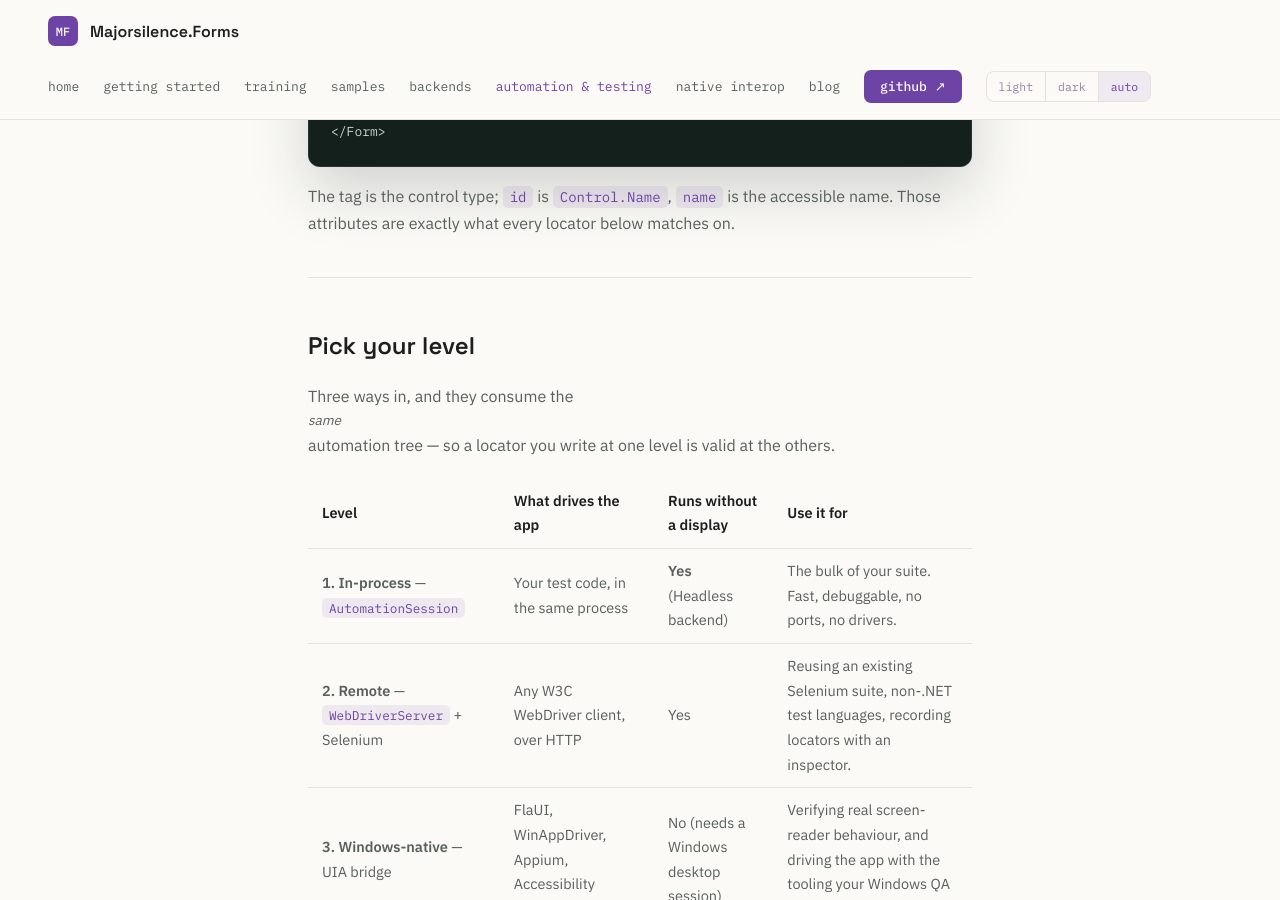
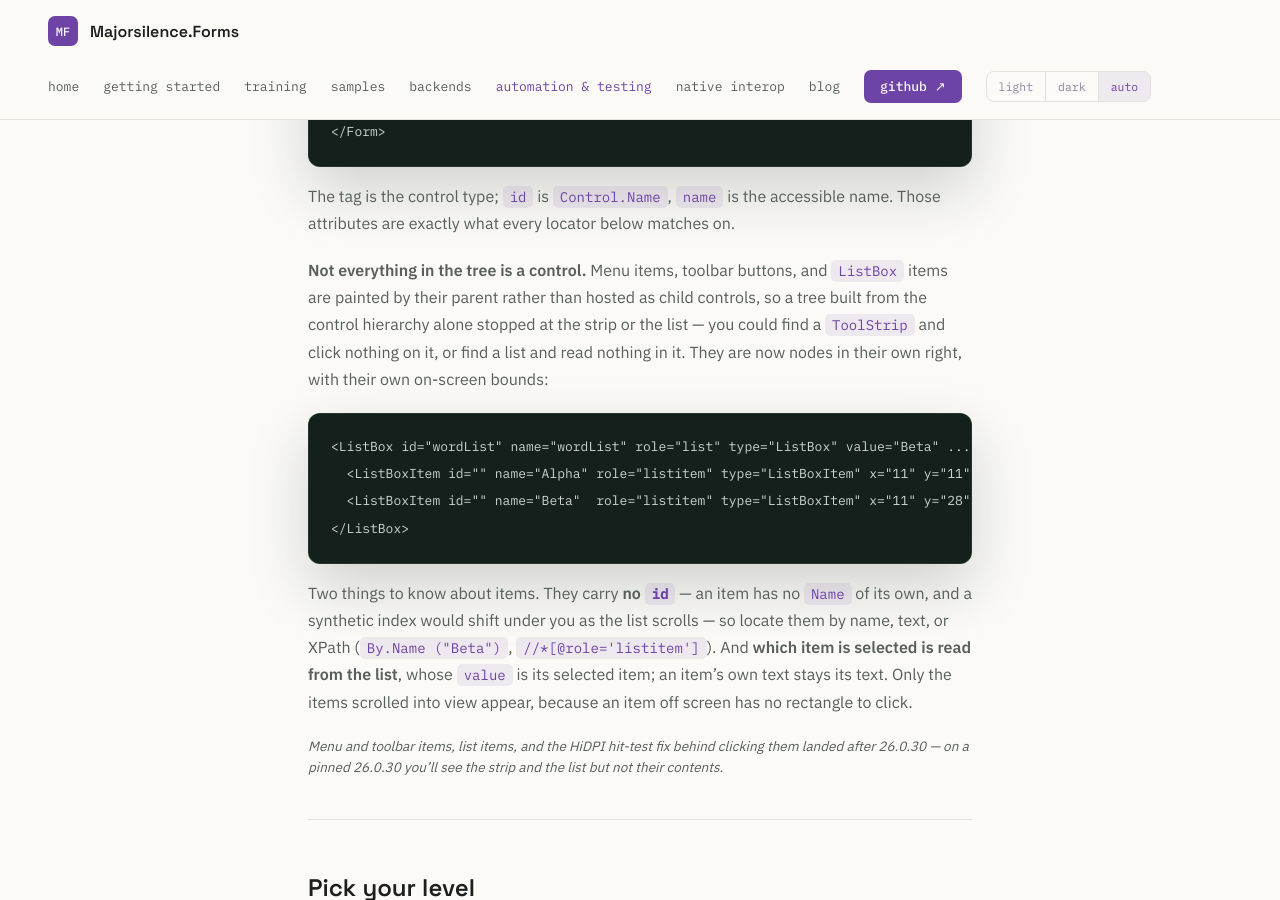
Before and after one commit to majorsilence/forms-site, a Jekyll site: the page built from automation.md, in a window 1280 px wide and 900 px high, scrolled down 2023 px. Built offline with Jekyll 4.4.1, drawn with Linux system fonts in a browser that asks for light colours; some of the changed text lies outside the part shown.

Commit message:
Update automation.md

````diff
--- a/automation.md
+++ b/automation.md
@@ -66,6 +66,27 @@ live UI as XML — which is what makes locators recordable, snapshots diffable,
 The tag is the control type; `id` is `Control.Name`, `name` is the accessible name. Those attributes are
 exactly what every locator below matches on.
 
+**Not everything in the tree is a control.** Menu items, toolbar buttons, and `ListBox` items are painted
+by their parent rather than hosted as child controls, so a tree built from the control hierarchy alone
+stopped at the strip or the list — you could find a `ToolStrip` and click nothing on it, or find a list and
+read nothing in it. They are now nodes in their own right, with their own on-screen bounds:
+
+```xml
+<ListBox id="wordList" name="wordList" role="list" type="ListBox" value="Beta" ... >
+  <ListBoxItem id="" name="Alpha" role="listitem" type="ListBoxItem" x="11" y="11" width="258" height="17" />
+  <ListBoxItem id="" name="Beta"  role="listitem" type="ListBoxItem" x="11" y="28" width="258" height="17" />
+</ListBox>
+```
+
+Two things to know about items. They carry **no `id`** — an item has no `Name` of its own, and a synthetic
+index would shift under you as the list scrolls — so locate them by name, text, or XPath
+(`By.Name ("Beta")`, `//*[@role='listitem']`). And **which item is selected is read from the list**, whose
+`value` is its selected item; an item's own text stays its text. Only the items scrolled into view appear,
+because an item off screen has no rectangle to click.
+
+*Menu and toolbar items, list items, and the HiDPI hit-test fix behind clicking them landed after 26.0.30
+— on a pinned 26.0.30 you'll see the strip and the list but not their contents.*
+
 ---
 
 ## Pick your level
@@ -617,6 +638,12 @@ End Using
 **Supported commands:** new/delete session, find element(s), click, send keys, clear, get text, get name
 (role), get attribute, get rect, get enabled, **page source** (`GET …/source`, XML), screenshot (PNG, via
 the offscreen renderer), and `GET /status`.
+
+One asymmetry to know about: everything above works against a window on any backend, but **screenshots
+are Headless-only**. `GET …/screenshot` renders through `HeadlessRenderer`, which refuses a window it
+doesn't host — point it at a desktop app on the Avalonia backend and it answers `Window is not hosted on
+the Headless backend`. Read the tree instead, and take screenshots in the headless test run where
+[golden images](#visual) live anyway.
 
 **Locator strategies:** `id`, `name`, `tag name` (role), `xpath`, `css selector` (`#id` and `[name='…']`
 forms), plus the custom `role`, `type`, and `link text`. Element references re-resolve against a fresh
@@ -1409,7 +1436,7 @@ The tools it exposes:
 | `ui_click` | `target`, `strategy` | confirmation, or why it was refused |
 | `ui_type` | `target`, `text`, `strategy`, `clear` | what the control reads afterwards |
 | `ui_wait_for` | `target`, `strategy`, `timeoutMs`, `requireEnabled` | readiness, or why the wait timed out |
-| `ui_screenshot` | — | a PNG of the window |
+| `ui_screenshot` | — | a PNG of the window — [Headless-hosted windows only](#level-2) |
 
 Three decisions in there worth copying if you build your own:
 
@@ -1420,6 +1447,19 @@ Three decisions in there worth copying if you build your own:
   recognise, so an unchecked typo would silently search the wrong way and answer "not found".
 - **`ui_click` and `ui_type` are annotated destructive, the rest read-only**, which is what a host shows
   the user when deciding what to auto-approve.
+
+**Something to point it at.** `samples/AutomationTarget` is a small app built for exactly this: it starts
+the endpoint itself and prints the commands to drive it.
+
+```
+dotnet run --project samples/AutomationTarget -- --webdriver 4444
+```
+
+Its controls each exercise one thing a client has to handle — a text box to write and read, a button whose
+handler changes a label, a permanently disabled button (so you can see a refusal rather than a false
+success), and a Submit button that only becomes enabled once a checkbox is ticked, which is what
+`ui_wait_for` is for. Every action is appended to a visible log, so you can check that what the client
+claims it did is what the app actually saw.
 
 Where it comes from: it packs as the `Majorsilence.Forms.Mcp` global tool
 (`dotnet tool install -g Majorsilence.Forms.Mcp`) from the next release onwards. Before that — and today —
@@ -1614,6 +1654,9 @@ Other boundaries worth knowing before you design a suite around them:
 | Limit | Consequence |
 |---|---|
 | One window per WebDriver session | No frame or window switching; multi-window flows belong at level 1 |
+| Screenshots need the Headless backend | `GET …/screenshot` fails against a desktop-hosted window ([above](#level-2)); capture in the headless run |
+| Tab headers and grid cells aren't in the tree | Menu, toolbar and list items are ([above](#tree)); tabs and `DataGridView` cells still need their own nodes |
+| No per-item selection state | Read the list's `value` for its selected item; an item cannot report "selected" on its own yet |
 | Hidden controls omitted from the tree | You can't assert on an invisible control's contents — assert visibility instead |
 | No JavaScript execution endpoint | Selenium APIs built on `execute/sync` (`ExecuteScript`, `GetAttribute`, JS-based waits) are unavailable; use `GetDomAttribute` and your own polling |
 | No implicit waits | Bring your own [`Wait` helper](#waits) |
@@ -1641,8 +1684,11 @@ And the two habits that cause most of the pain:
 - Complete the UIA patterns: `Value`/`Toggle` write support, structure-changed events, and `TextBox`
   per-keystroke value events (raising `TextChanged` from the editor).
 - **AT-SPI (Linux)** and **NSAccessibility (macOS)** bridges over the same tree.
-- Expand roles and states (selection, expand/collapse, value ranges), and surface non-control items such
-  as individual tabs and list items.
+- ✅ **Non-control items**: menu items, toolbar buttons and `ListBox` items are in the tree, with their own
+  bounds, and clickable.
+- Expand roles and states (selection, expand/collapse, value ranges) — an item cannot yet report that it
+  is selected, which is why the list carries that.
+- Surface the remaining painted items: tab headers, `DataGridView` cells, tree nodes.
 - A higher-level `Majorsilence.Forms.Testing` ergonomics layer — fluent helpers and golden-image asserts,
   so the [wait helper](#waits) and [golden-image plumbing](#visual) above stop being yours to own.
 
````
